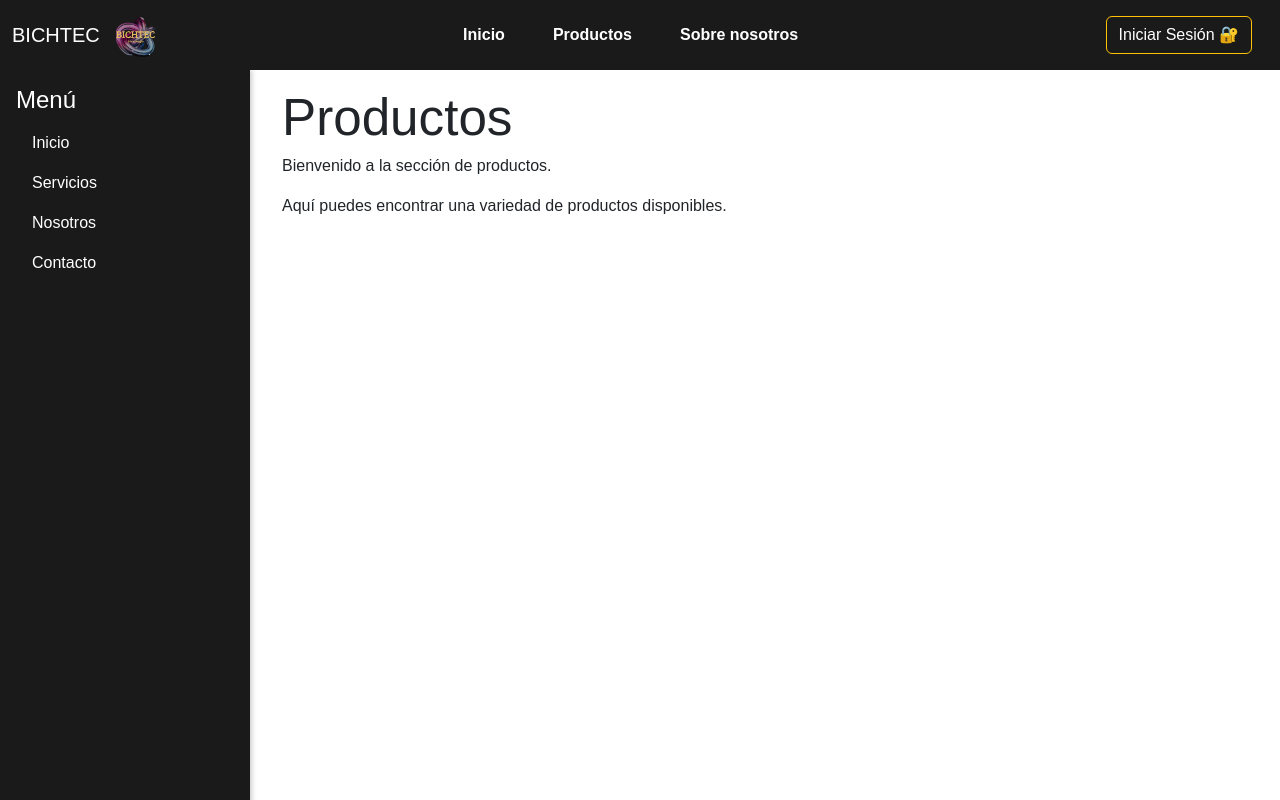
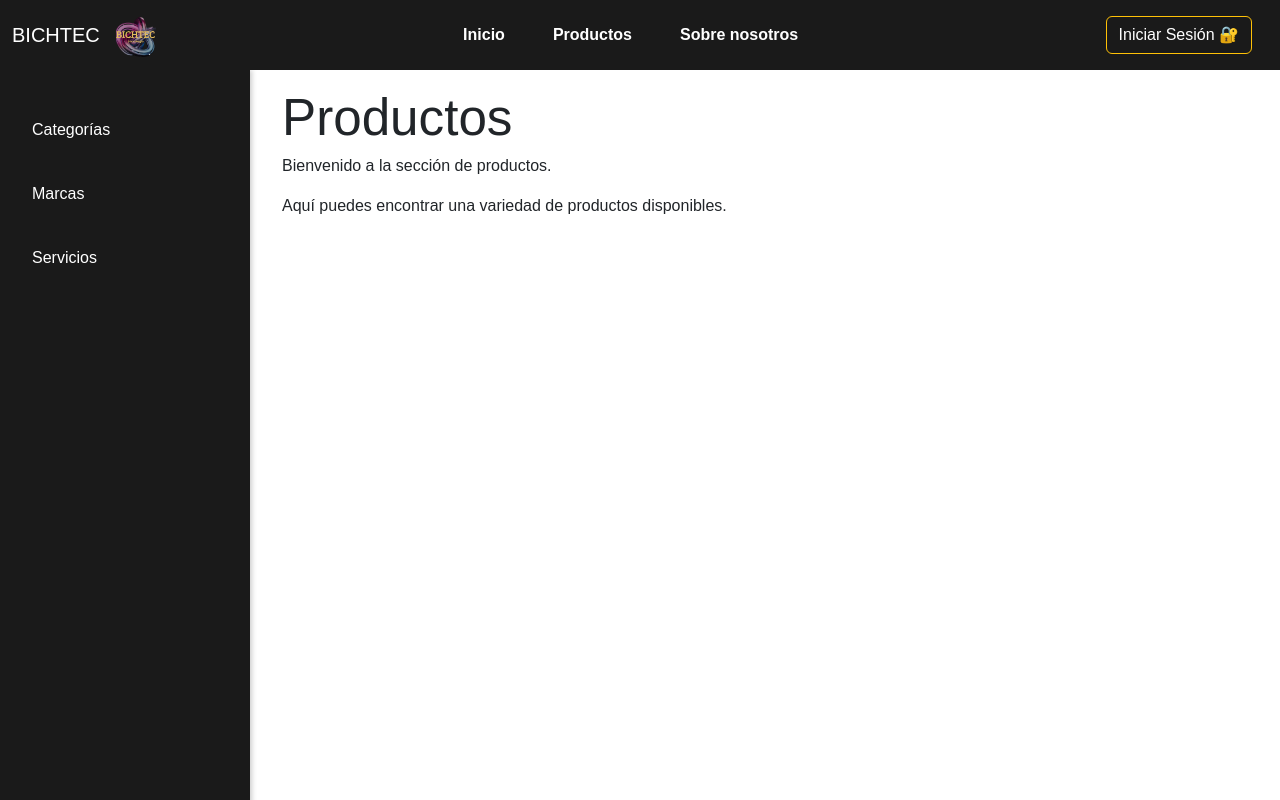
Before and after one commit to SantiagoPerezAgustin/TPI-2-tup1-BICHTEC, a React (Vite) app in the folder Frontend/: page /productos in a window 1280 px wide. Built offline with nearby package versions, Linux system fonts and the light colour scheme.

Commit message:
Arreglo de Sidebar

```diff
--- a/Frontend/src/components/SideBar/SideBar.jsx
+++ b/Frontend/src/components/SideBar/SideBar.jsx
@@ -15,26 +15,23 @@ const SideBar = ({ children }) => {
           color: "black", // Cambia el color del texto para que sea legible
         }}
       >
-        <h4 className="text-white">Menú</h4>
+        <br />
         <ul className="nav flex-column">
           <li className="nav-item">
             <a className="nav-link text-white" href="#">
-              Inicio
+              Categorías
             </a>
           </li>
+          <br />
+          <li className="nav-item">
+            <a className="nav-link text-white" href="#">
+              Marcas
+            </a>
+          </li>
+          <br />
           <li className="nav-item">
             <a className="nav-link text-white" href="#">
               Servicios
-            </a>
-          </li>
-          <li className="nav-item">
-            <a className="nav-link text-white" href="#">
-              Nosotros
-            </a>
-          </li>
-          <li className="nav-item">
-            <a className="nav-link text-white" href="#">
-              Contacto
             </a>
           </li>
         </ul>
```
Also changed, not shown: Frontend/icono.png (deleted). Lines whose indentation alone changed are shown as unchanged.
